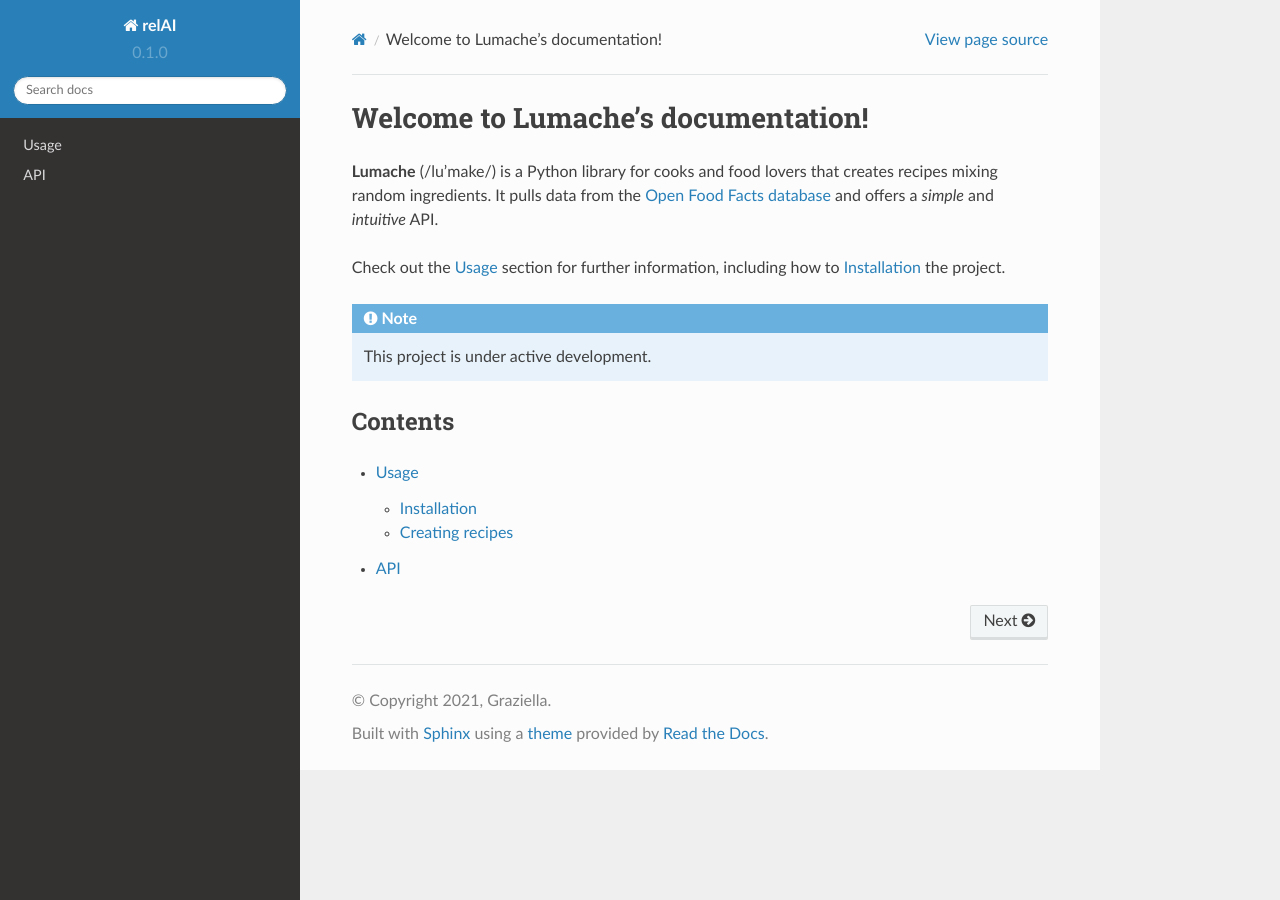
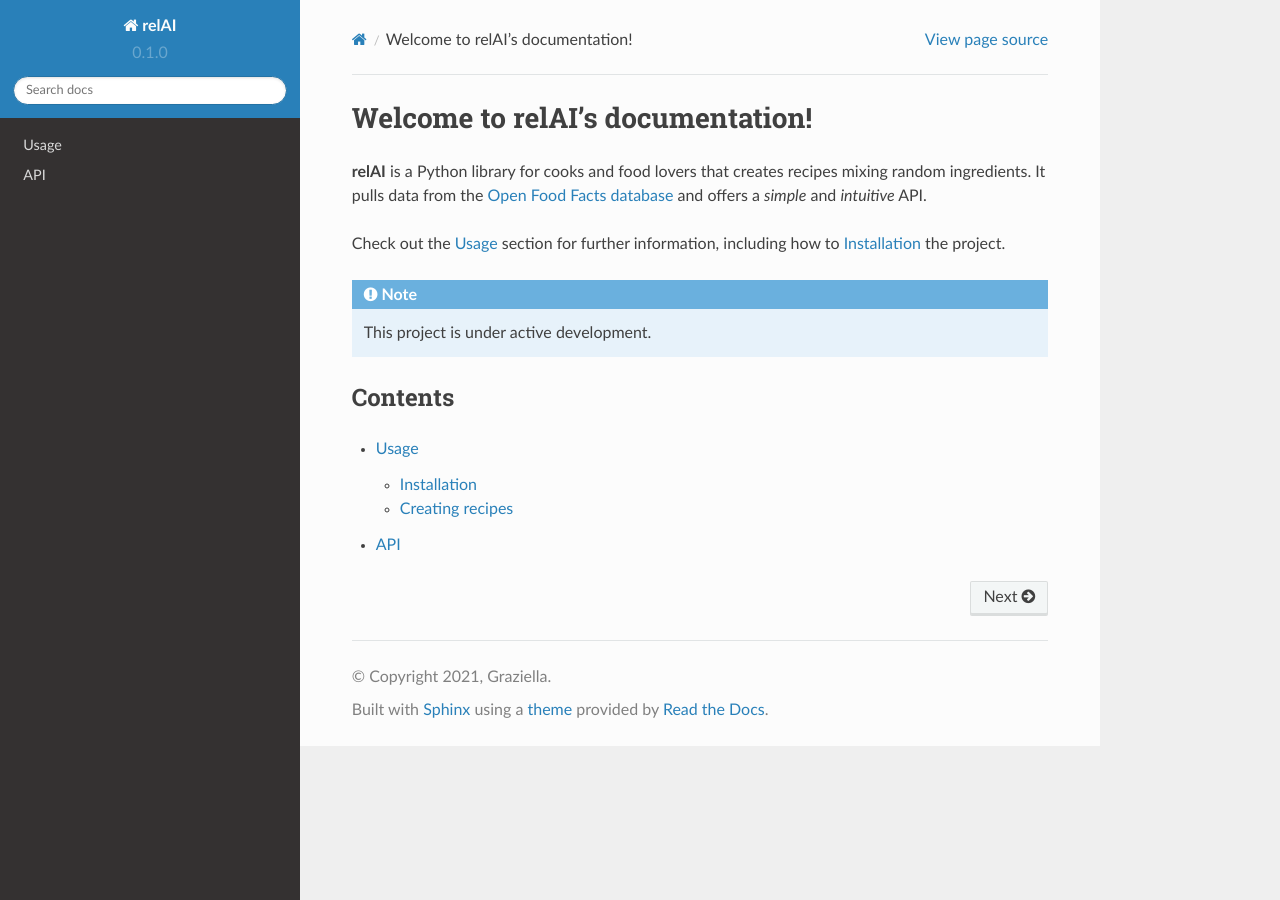
Before and after one commit to LorenzoPeracchio/davfunz, a Sphinx documentation site: the page built from docs/source/index.rst, in a window 1280 px wide. Built offline with Sphinx 7.4.7 and the Read the Docs theme 2.0.0, drawn with Linux system fonts in a browser that asks for light colours.

Commit message:
Update index.rst

```diff
--- a/docs/source/index.rst
+++ b/docs/source/index.rst
@@ -1,7 +1,7 @@
-Welcome to Lumache's documentation!
+Welcome to relAI's documentation!
 ===================================
 
-**Lumache** (/lu'make/) is a Python library for cooks and food lovers
+**relAI** is a Python library for cooks and food lovers
 that creates recipes mixing random ingredients.
 It pulls data from the `Open Food Facts database <https://world.openfoodfacts.org/>`_
 and offers a *simple* and *intuitive* API.
```
